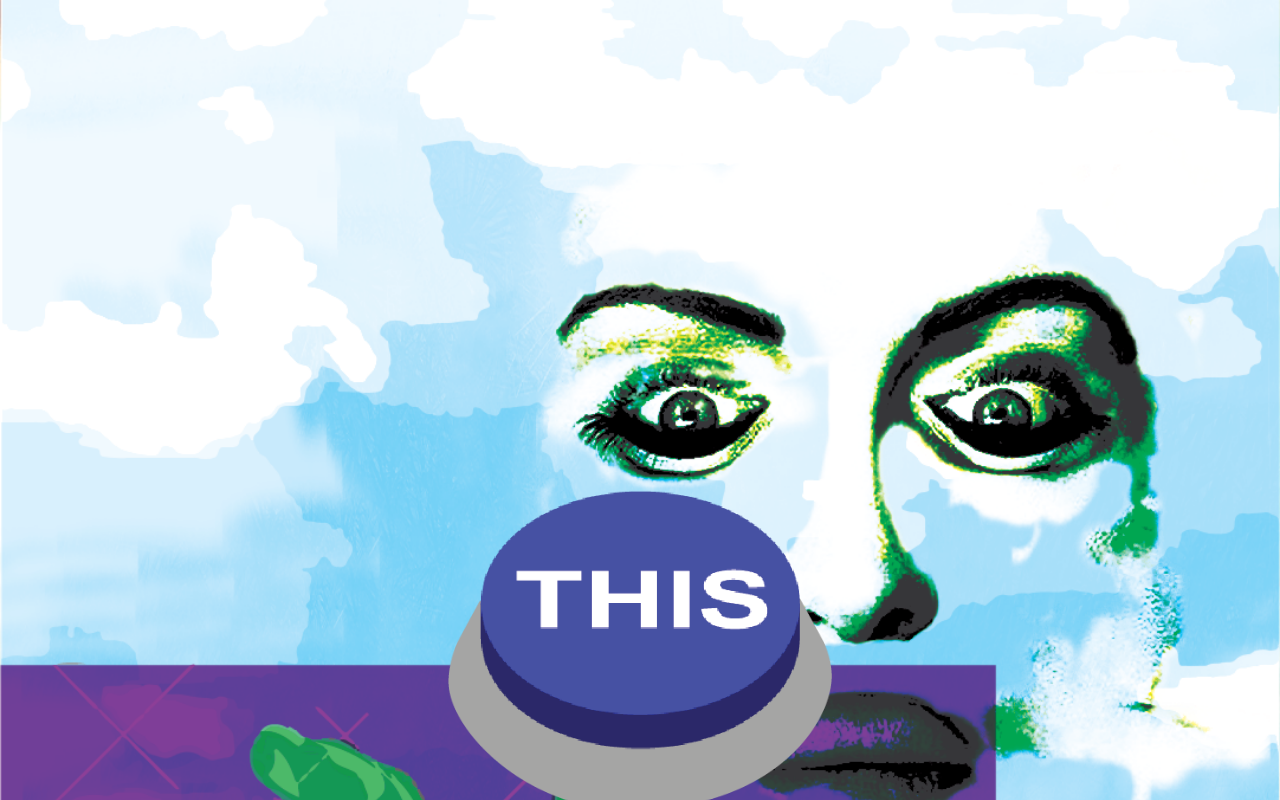
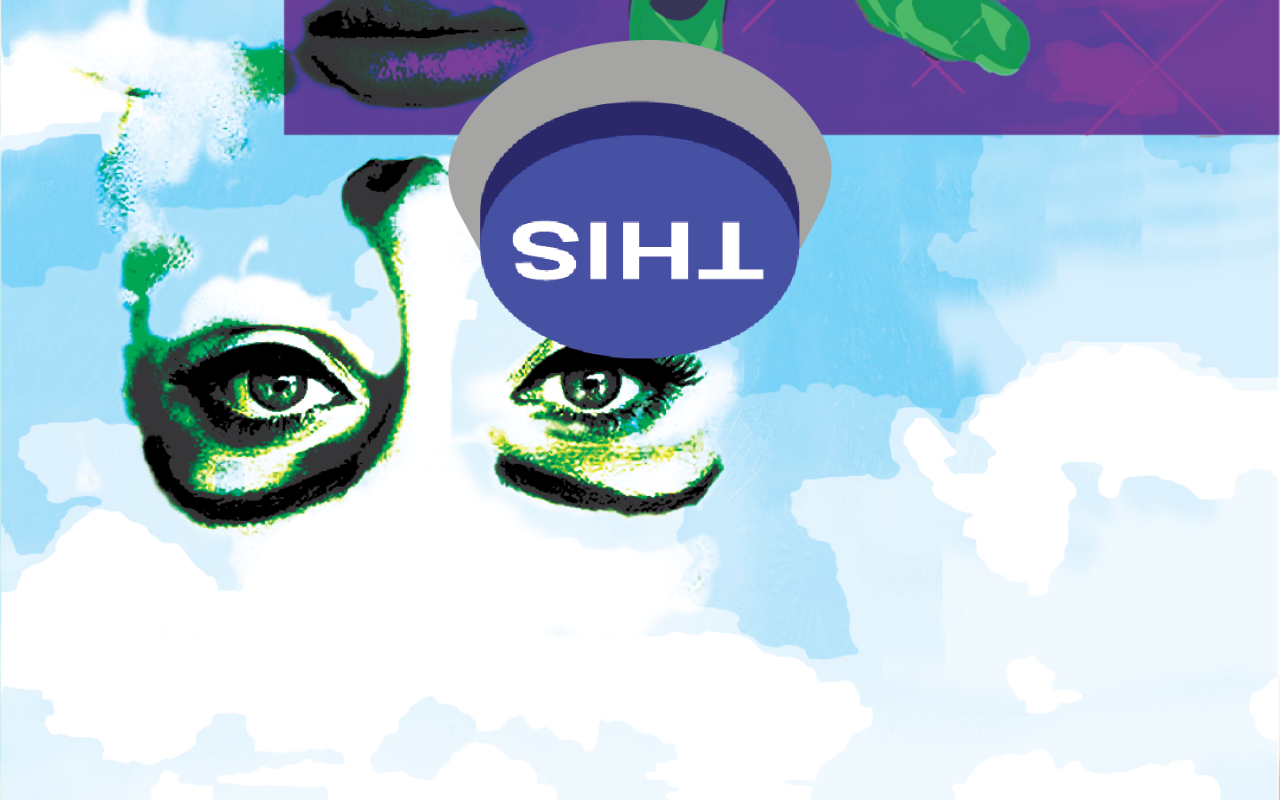
Before and after one commit to brand-identity-brand/blrow.world-old, a Next.js app: page /portal in a window 1280 px wide. Built offline with nearby package versions, Linux system fonts and the light colour scheme.

Commit message:
upside down css attributes added to global.css

```diff
--- a/pages/portal/Home.module.css
+++ b/pages/portal/Home.module.css
@@ -17,7 +17,7 @@
   width: 30vw;
   height: 25vw;
   /**/
-  margin-top: 500px;
+  margin-top: 400px;
 }
 
 .thisButtonPressedContainer{
@@ -25,5 +25,5 @@
   width: 30vw;
   height: 22vw;
   /**/
-  margin-top: calc(500px + 3vw);
+  margin-top: calc(400px + 3vw);
 }
--- a/styles/globals.css
+++ b/styles/globals.css
@@ -1,4 +1,11 @@
 :root {
+  /*upside down*/
+  -moz-transform: rotate(180deg);
+  -webkit-transform: rotate(180deg);
+  -ms-transform: rotate(180deg);
+  -o-transform: rotate(180deg);
+  transform: rotate(180deg);
+
   --max-width: 1100px;
   --border-radius: 12px;
   --font-mono: ui-monospace, Menlo, Monaco, 'Cascadia Mono', 'Segoe UI Mono',
```
